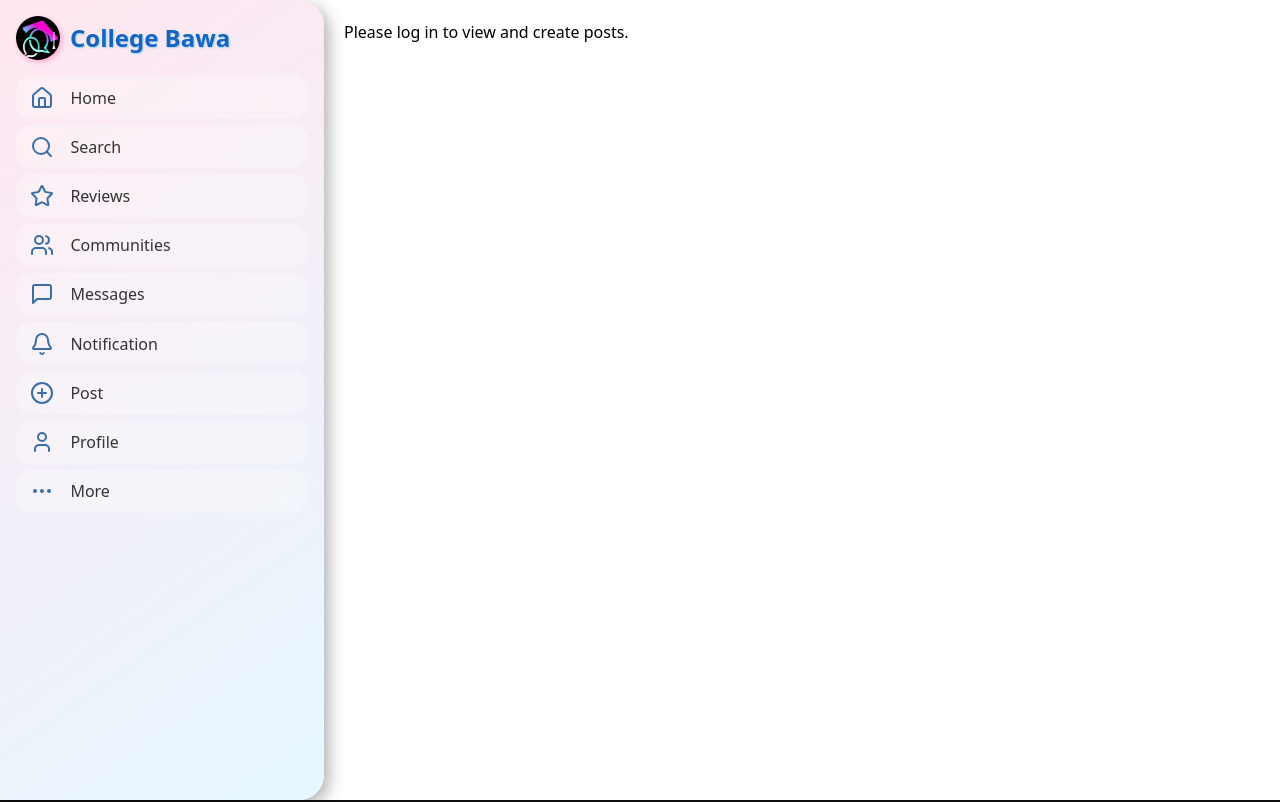
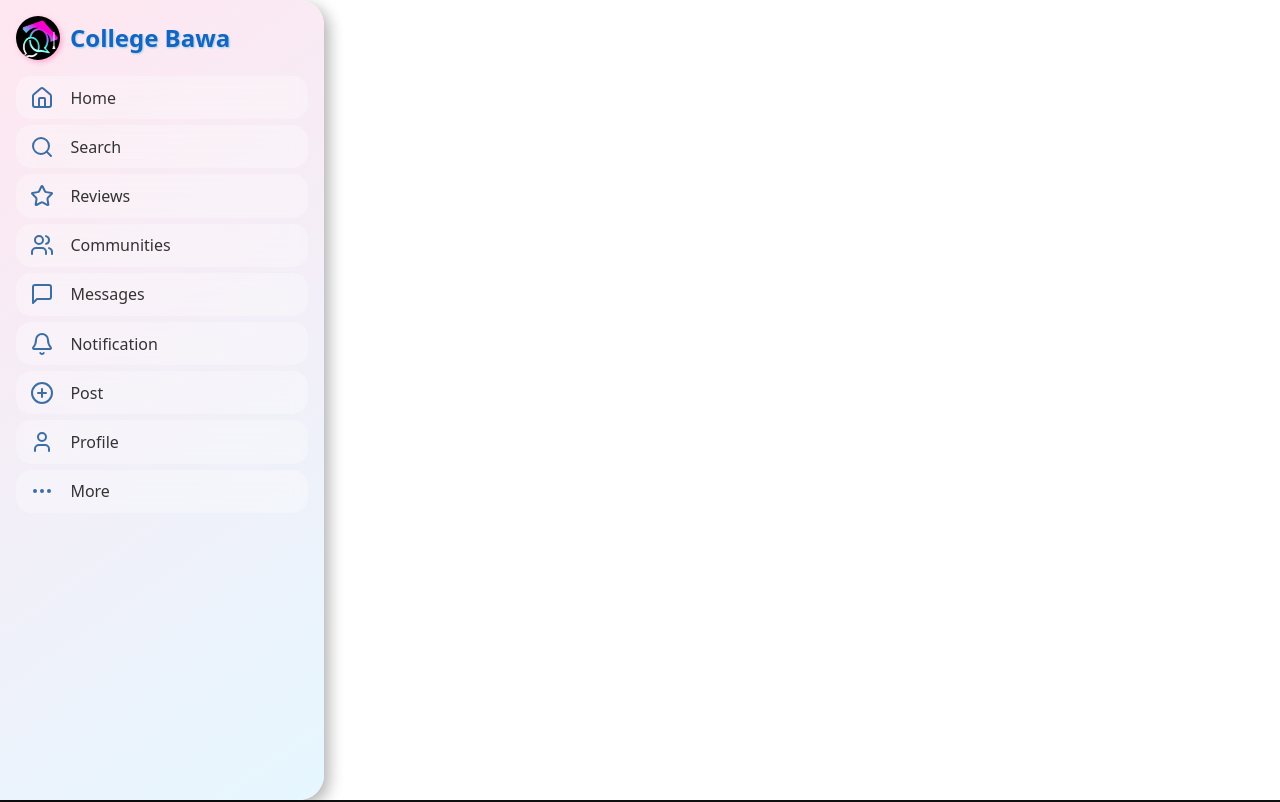
Before and after one commit to keshavchandel13/College-Bawa, a React (Vite) app in the folder Frontend/: page /login in a window 1280 px wide. Shown: the top 802 px of the page. Built offline with nearby package versions, Linux system fonts and the light colour scheme.

Commit message:
Changes to previous

```diff
--- /dev/null
+++ b/Frontend/src/pages/CreatePost.jsx
@@ -0,0 +1,23 @@
+import React, { useState } from "react";
+import PostForm from "../components/post/PostForm";
+import Feed from "../components/post/Feed";
+
+const CreatePost = () => {
+
+
+  return (
+    <div>
+      <h1>Social Feed</h1>
+      {token ? (
+        <>
+          <PostForm onPostCreated={() => window.location.reload()} token={token} />
+          <Feed token={token} />
+        </>
+      ) : (
+        <p>Please log in to view and create posts.</p>
+      )}
+    </div>
+  );
+};
+
+export default CreatePost;
--- a/Frontend/src/pages/Home.jsx
+++ b/Frontend/src/pages/Home.jsx
@@ -1,32 +1,16 @@
-import React, { useState } from "react";
-import Logout from "../features/auth/Logout";
-import Sidebar from "../components/layout/SideBar";
-import "../styles/homepage/home.css";
+import React from 'react';
+import Logout from '../features/auth/Logout';
+import Sidebar from '../components/layout/SideBar';
+import '../styles/homepage/home.css';
 import { Outlet } from "react-router-dom";
-import PostForm from "../components/post/PostForm";
-import Feed from "../components/post/Feed";
-
 function Home() {
-  const [token, setToken] = useState(localStorage.getItem("token"));
-
   return (
     <div style={{ display: "flex", height: "100vh" }}>
-      <Sidebar />
-      <div style={{ flex: 1, overflowY: "auto", padding: "20px" }}>
-        {/* Post Feature Added Below */}
-        {token ? (
-          <>
-            <PostForm onPostCreated={() => window.location.reload()} token={token} />
-            <Feed token={token} />
-          </>
-        ) : (
-          <p>Please log in to view and create posts.</p>
-        )}
-
-        {/* Keeps Existing Routing */}
-        <Outlet />
-      </div>
+    <Sidebar />
+    <div style={{ flex: 1, overflowY: "auto" }}>
+      <Outlet />
     </div>
+  </div>
   );
 }
 
--- a/Frontend/src/routes/DashboardRoutes.jsx
+++ b/Frontend/src/routes/DashboardRoutes.jsx
@@ -7,6 +7,7 @@ const HomeFeed = lazy(()=> import("../pages/HomeFeed"))
 const Logout = lazy(()=> import("../features/auth/Logout"))
 const Profile = lazy(()=> import("../pages/Profile"))
 const Chat = lazy(()=> import("../pages/Chat"))
+const CreatePost = lazy(()=> import("../pages/CreatePost"))
 
 const DashboardRoutes = () => {
   const token = localStorage.getItem('token');
@@ -18,6 +19,7 @@ const DashboardRoutes = () => {
         <Route path="profile" element={<Profile />} />
         <Route path="chat" element={<Chat token={token} />} />
         <Route path="more" element={<Logout />} />
+        <Route path="createpost" element={<CreatePost token={token} />} />
       </Route>
     </Routes>
   );
```
